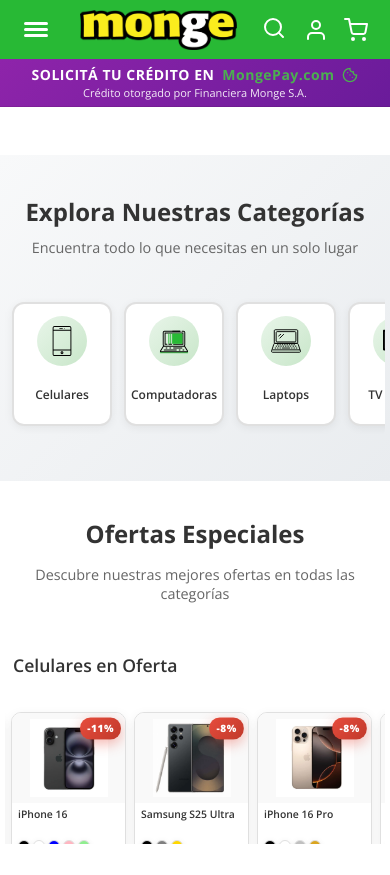
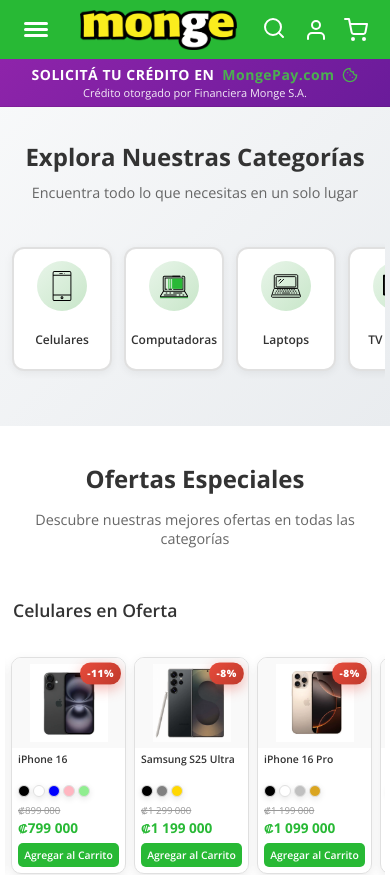
Before and after one commit to DeislherSanchez/PY1-Redesign-Proposal, a Vue app in the folder RedesignProposal/: page / in a window 390 px wide. Shown: the top 875 px of the page. Before the commit the page ends 844 px from the top, so only its background shows below. Built offline with nearby package versions, Linux system fonts and the light colour scheme.

Commit message:
fix
Se arreglo el desbordamiento de la pagina con sus contenidos, se arreglo los problemas de espacios muertos

```diff
--- a/RedesignProposal/src/App.vue
+++ b/RedesignProposal/src/App.vue
@@ -1,27 +1,44 @@
-<script setup>
-import { RouterView } from 'vue-router';
-
-</script>
-
 <template>
-  <RouterView/>
+  <div id="app" class="site-container">
+    <main class="main-content">
+      <router-view />
+    </main>
+  </div>
 </template>
 
 <style>
-/* Prevenir scroll horizontal en toda la aplicación */
+@import url('https://fonts.googleapis.com/css2?family=Open+Sans:ital,wght@0,300..800;1,300..800&display=swap');
+
+/* Estilos globales para prevenir scroll horizontal */
 html, body {
   margin: 0;
   padding: 0;
+  width: 100%;
   overflow-x: hidden;
-  max-width: 100%;
+  box-sizing: border-box;
+  font-family: 'Open Sans', sans-serif;
+}
+
+*, *::before, *::after {
+  box-sizing: inherit;
 }
 
 #app {
+  width: 100%;
   overflow-x: hidden;
-  max-width: 100vw;
 }
 
-* {
-  box-sizing: border-box;
+.site-container {
+  display: flex;
+  flex-direction: column;
+  min-height: 100vh;
+  width: 100%;
+  overflow-x: hidden;
+}
+
+.main-content {
+  flex: 1;
+  width: 100%;
+  overflow-x: hidden;
 }
 </style>
--- a/RedesignProposal/src/components/catalog.vue
+++ b/RedesignProposal/src/components/catalog.vue
@@ -1,4 +1,5 @@
 <script setup>
+// --- Tu script se mantiene igual ---
 import { ref, onMounted } from 'vue';
 
 // Estado para el drag scroll
@@ -352,7 +353,7 @@
 }
 
 .carousel-section {
-  margin-bottom: 60px;
+  margin-bottom: 60px; /* Espacio para la versión de escritorio */
 }
 
 .section-header {
@@ -594,6 +595,11 @@
   .section-header { flex-direction: column; gap: 15px; align-items: flex-start; }
   .product-card { min-width: 220px; max-width: 220px; }
   .product-image { height: 200px; }
+
+  /* --- SOLUCIÓN AÑADIDA --- */
+  .carousel-section {
+    margin-bottom: 30px; /* Reduce el espacio entre carruseles en móviles */
+  }
 }
 
 @media (max-width: 480px) {
--- a/RedesignProposal/src/components/categories.vue
+++ b/RedesignProposal/src/components/categories.vue
@@ -198,6 +198,8 @@
   position: relative;
   margin: 0 auto;
   padding: 0 30px;
+  width: 100%;
+  box-sizing: border-box;
 }
 
 .carousel-btn {
@@ -356,7 +358,7 @@
 
 @media (max-width: 480px) {
   .categories-container {
-    padding: 40px 5px;
+    padding: 60px 5px 40px 5px;
   }
 
   .carousel-btn {
--- a/RedesignProposal/src/views/CatalogoProductos.vue
+++ b/RedesignProposal/src/views/CatalogoProductos.vue
@@ -495,18 +495,7 @@
   </div>
 </template>
 
-<style>
-html, body {
-  margin: 0;
-  padding: 0;
-  height: 100%;
-  width: 100%;
-}
 
-#app {
-  height: 100%;
-}
-</style>
 
 <style scoped>
 @import url('https://fonts.googleapis.com/css2?family=Open+Sans:wght@300;400;500;600;700;800&display=swap');
--- a/RedesignProposal/src/views/Login.vue
+++ b/RedesignProposal/src/views/Login.vue
@@ -133,18 +133,7 @@
 };
 </script>
 
-<style>
-  html, body {
-    margin: 0;
-    padding: 0;
-    height: 100%;
-    width: 100%;
-  }
 
-  #app {
-    height: 100%;
-  }
-</style>
 
 <style scoped>
 @import url('https://fonts.googleapis.com/css2?family=Open+Sans:ital,wght@0,300..800;1,300..800&display=swap');
--- a/RedesignProposal/src/views/Registro.vue
+++ b/RedesignProposal/src/views/Registro.vue
@@ -319,18 +319,7 @@
 };
 </script>
 
-<style>
-  html, body {
-    margin: 0;
-    padding: 0;
-    height: 100%;
-    width: 100%;
-  }
 
-  #app {
-    height: 100%;
-  }
-</style>
 
 <style scoped>
 @import url('https://fonts.googleapis.com/css2?family=Open+Sans:ital,wght@0,300..800;1,300..800&display=swap');
--- a/RedesignProposal/src/views/SolicitarTarjetaMonge.vue
+++ b/RedesignProposal/src/views/SolicitarTarjetaMonge.vue
@@ -181,18 +181,7 @@
   </div>
 </template>
 
-<style>
-  html, body {
-    margin: 0;
-    padding: 0;
-    height: 100%;
-    width: 100%;
-  }
 
-  #app {
-    height: 100%;
-  }
-</style>
 
 <style scoped>
 @import url('https://fonts.googleapis.com/css2?family=Open+Sans:ital,wght@0,300..800;1,300..800&display=swap');
--- a/RedesignProposal/src/views/SolicitarTasaCero.vue
+++ b/RedesignProposal/src/views/SolicitarTasaCero.vue
@@ -75,18 +75,7 @@
   </div>
 </template>
 
-<style>
-  html, body {
-    margin: 0;
-    padding: 0;
-    height: 100%;
-    width: 100%;
-  }
 
-  #app {
-    height: 100%;
-  }
-</style>
 
 <style scoped>
 @import url('https://fonts.googleapis.com/css2?family=Open+Sans:ital,wght@0,300..800;1,300..800&display=swap');
--- a/RedesignProposal/src/views/TiendaMonge.vue
+++ b/RedesignProposal/src/views/TiendaMonge.vue
@@ -19,19 +19,6 @@
   </div>
 </template>
 
-<style>
-  html, body {
-    margin: 0;
-    padding: 0;
-    height: 100%;
-    width: 100%;
-  }
-
-  #app {
-    height: 100%;
-  }
-</style>
-
 
 
 <style scoped>
@@ -44,11 +31,11 @@
 
 .content-wrapper {
   flex: 1;
-  margin-top: 155px;
+  margin-top: 155px; /* Margen para la versión de escritorio grande */
   padding: 0;
   box-sizing: border-box;
+  transition: margin-top 0.2s ease-in-out; /* Opcional: añade una transición suave */
 }
-
 
 h1 {
   color: #333;
@@ -63,4 +50,21 @@
   font-size: 1.1rem;
   line-height: 1.6;
 }
+
+/* --- SOLUCIÓN AÑADIDA --- */
+/* Media query para escritorios más pequeños y tablets en horizontal */
+@media (max-width: 1100px) {
+  .content-wrapper {
+    /* Ajusta este valor para que coincida con la altura del header en esta resolución */
+    margin-top: 135px;
+  }
+}
+
+/* Media query para tablets en vertical y móviles */
+@media (max-width: 768px) {
+  .content-wrapper {
+    /* Ajusta este valor para la altura del header en móviles */
+    margin-top: 80px;
+  }
+}
 </style>
```
